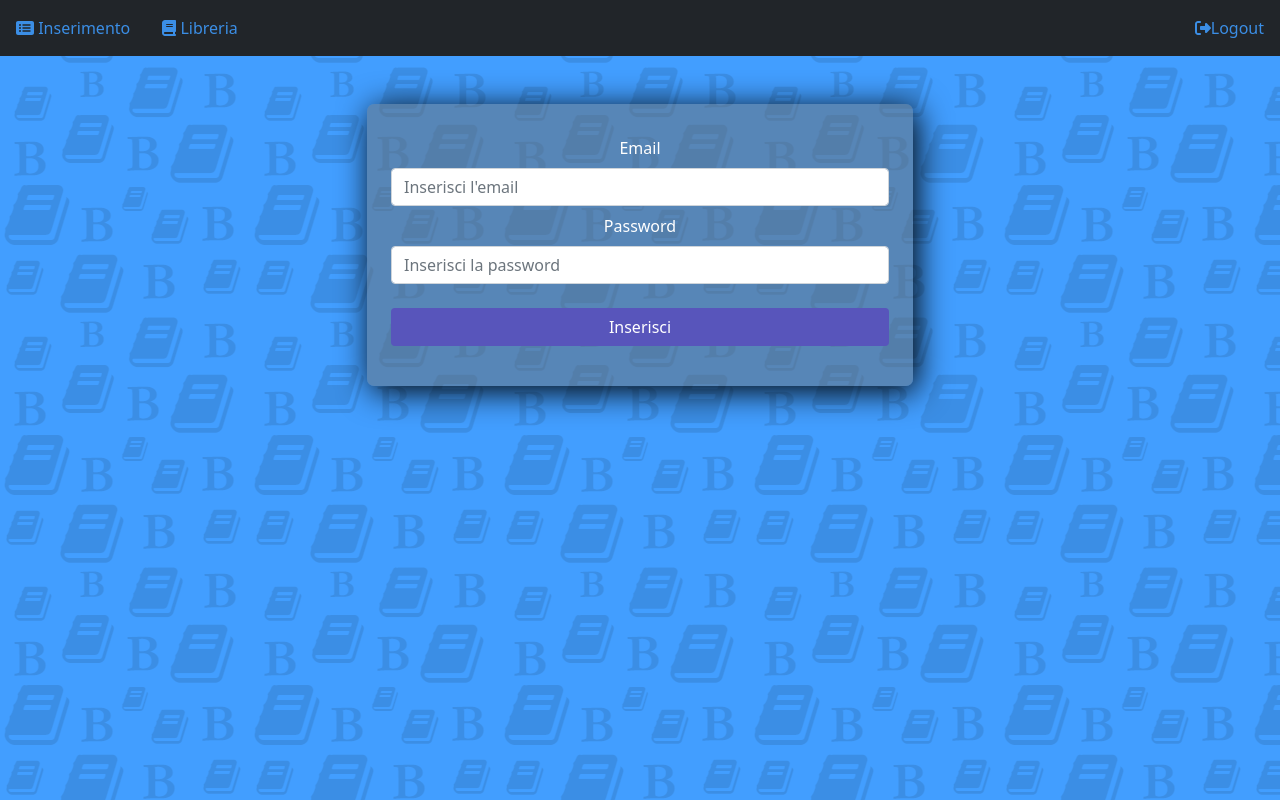
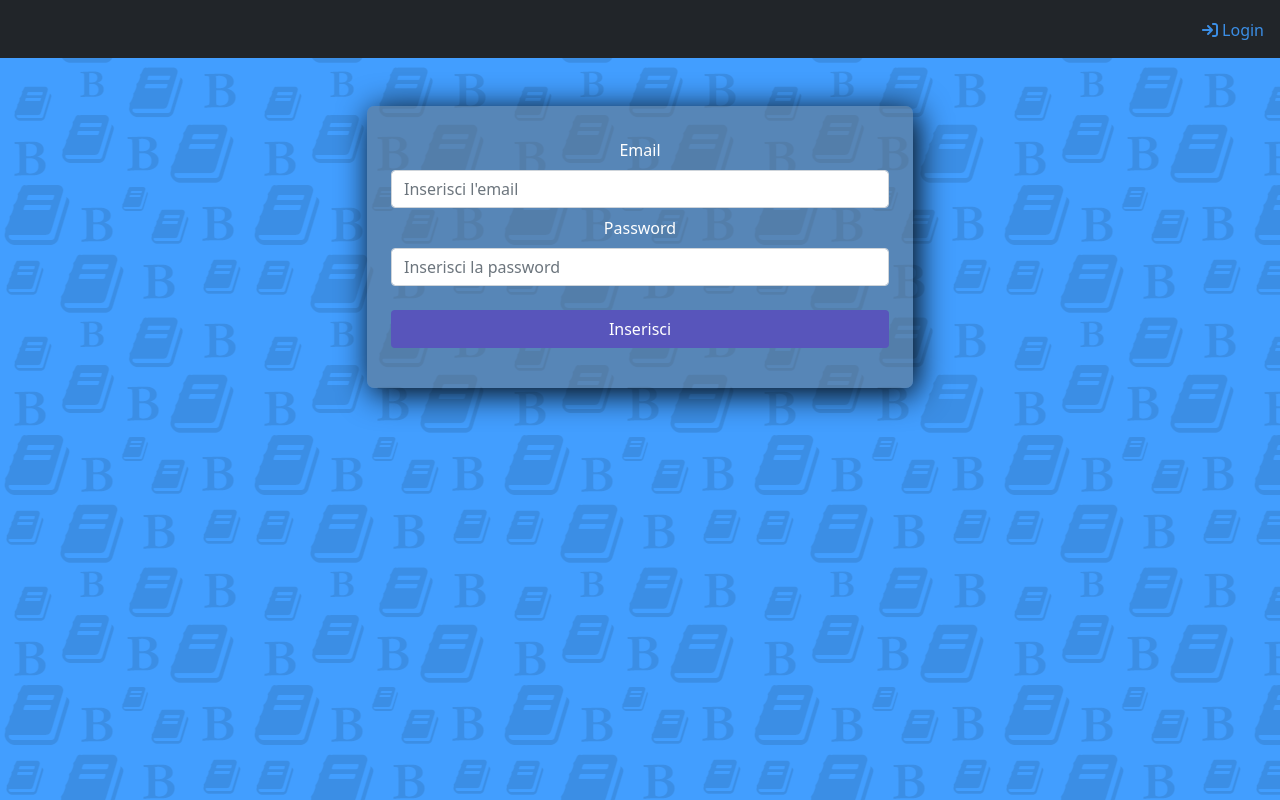
Before and after one commit to lucaaaaa20/Gestionale-Libreria, a React (Create React App) app in the folder Frontend/: page /lista-card in a window 1280 px wide. Built offline with nearby package versions, Linux system fonts and the light colour scheme.

Commit message:
aggiunta icona filtro e navbar login

```diff
--- a/Frontend/src/App.css
+++ b/Frontend/src/App.css
@@ -162,8 +162,20 @@ button>svg {
   color: red
 }
 
+.margin-icon{
+  margin-top: 6px
+}
+
 .text-btn:focus {
   color: red;
+}
+
+.txt-btn-login:hover{
+  color: green
+}
+
+.txt-btn-login:focus{
+  color:green
 }
 
 .filtro {
--- a/Frontend/src/Components/ListaLibri.tsx
+++ b/Frontend/src/Components/ListaLibri.tsx
@@ -6,7 +6,7 @@ import { Button, Card, Col, Row, Modal, Form } from "react-bootstrap";
 import { Libro } from "../Interfaces/Libro";
 import { FormLibro } from "./FormLibro";
 import { FontAwesomeIcon } from '@fortawesome/react-fontawesome';
-import { faTrashCan, faPencil, faFloppyDisk, faRotateLeft, faMagnifyingGlass } from '@fortawesome/free-solid-svg-icons'
+import { faTrashCan, faPencil, faFloppyDisk, faRotateLeft, faFilter } from '@fortawesome/free-solid-svg-icons'
 
 export const ListaLibri = () => {
     const [libri, setLibri] = useState<Libro[]>()
@@ -95,8 +95,9 @@ export const ListaLibri = () => {
                 <Col className="col-4">
                 </Col>
                 <Col className="col-4 filtro mb-5">
-                    <label className="text-white fw-bold">
-                        <FontAwesomeIcon className="mb-2" icon={faMagnifyingGlass}/>
+                    <label className="text-white fw-bold mb-2">
+                        <FontAwesomeIcon icon={faFilter}/>
+                        <i className="my-auto ms-2">Filtra per...</i>
                     </label>
                     <select id="filtra" name="filtra" className="form-select mb-2" onChange={selezioneFiltro}>
                         <option value="titolo">Titolo</option>
--- a/Frontend/src/Components/NavBar.tsx
+++ b/Frontend/src/Components/NavBar.tsx
@@ -2,14 +2,16 @@ import { FontAwesomeIcon } from "@fortawesome/react-fontawesome";
 import React from "react";
 import { Nav } from "react-bootstrap";
 import { Link } from "react-router-dom";
-import { faBook, faRectangleList, faRightFromBracket } from '@fortawesome/free-solid-svg-icons'
+import { faBook, faRectangleList, faRightFromBracket, faArrowRightToBracket } from '@fortawesome/free-solid-svg-icons'
 import { logout } from '../actions/logout';
-import { useDispatch } from "react-redux";
+import { useDispatch, useSelector } from "react-redux";
 
 export const NavBar = () => {
+    const isLogged = useSelector((state: { isLogged: boolean }) => state.isLogged);
     const dispatch = useDispatch();
     return (
         <>
+            {isLogged ? (
                 <Nav defaultActiveKey="/home" as="ul" className="bg-dark py-2 mb-5 nav-index">
                     <Nav.Item as="li">
                         {/* LINK PERMETTE DI CREARE IL SEGMENTO CHE PERMETTE DI AVERE PAGINE DIVERSE */}
@@ -24,10 +26,17 @@ export const NavBar = () => {
                     </Nav.Item>
                     <Nav.Item as="li" className="ms-auto">
                         <Link to="/" onClick={() => dispatch(logout())} className="nav-link text-btn">
-                        <FontAwesomeIcon icon={faRightFromBracket} />Logout
+                            <FontAwesomeIcon className="margin-icon" icon={faRightFromBracket} />Logout
                         </Link>
                     </Nav.Item>
                 </Nav>
+            ) : <Nav defaultActiveKey="/home" as="ul" className="bg-dark py-2 mb-5 nav-index">
+                <Nav.Item as="li" className="ms-auto">
+                    <Link to="/" className="nav-link text-btn txt-btn-login">
+                        <FontAwesomeIcon className="me-1 margin-icon" icon={faArrowRightToBracket} />Login
+                    </Link>
+                </Nav.Item>
+            </Nav>}
         </>
     )
 }
```
Lines whose indentation alone changed are shown as unchanged.
